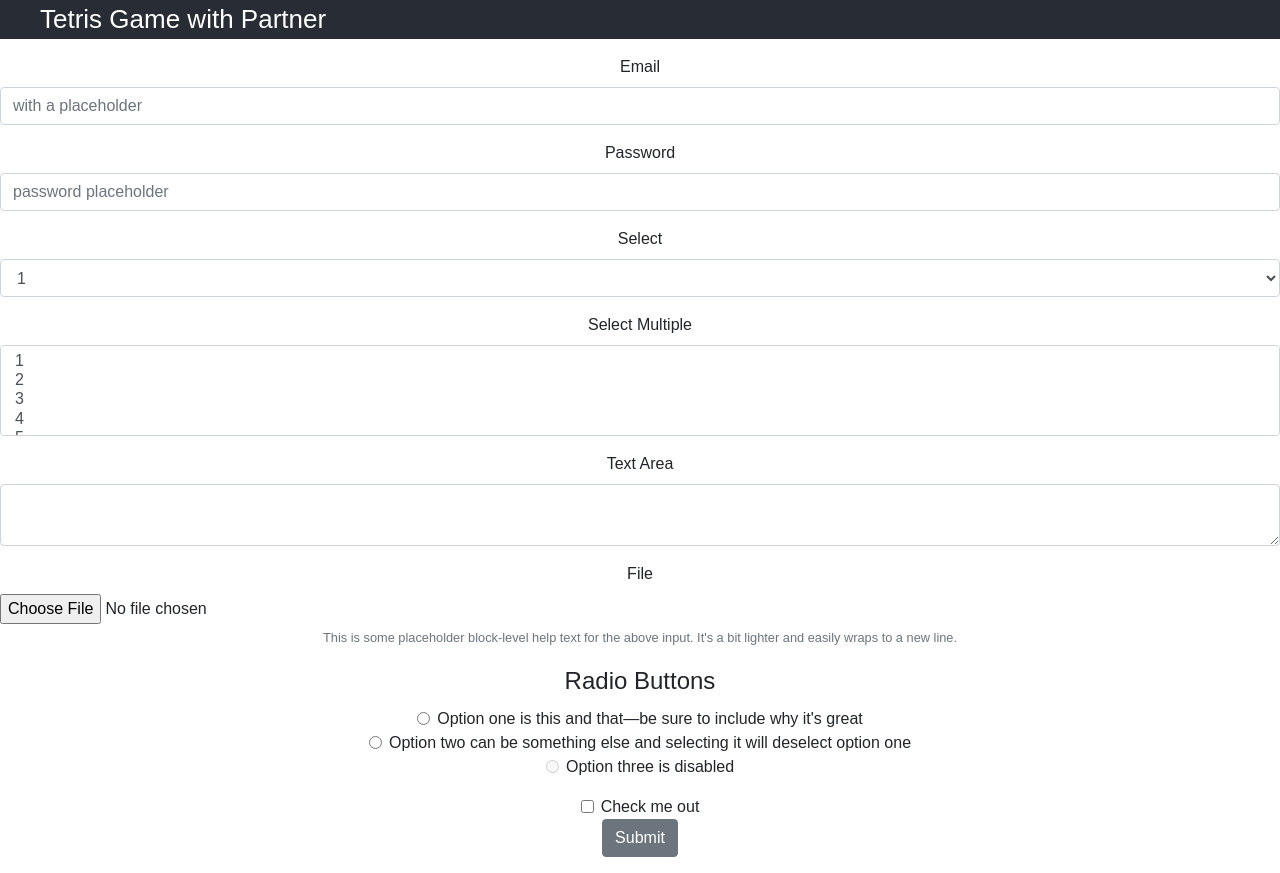
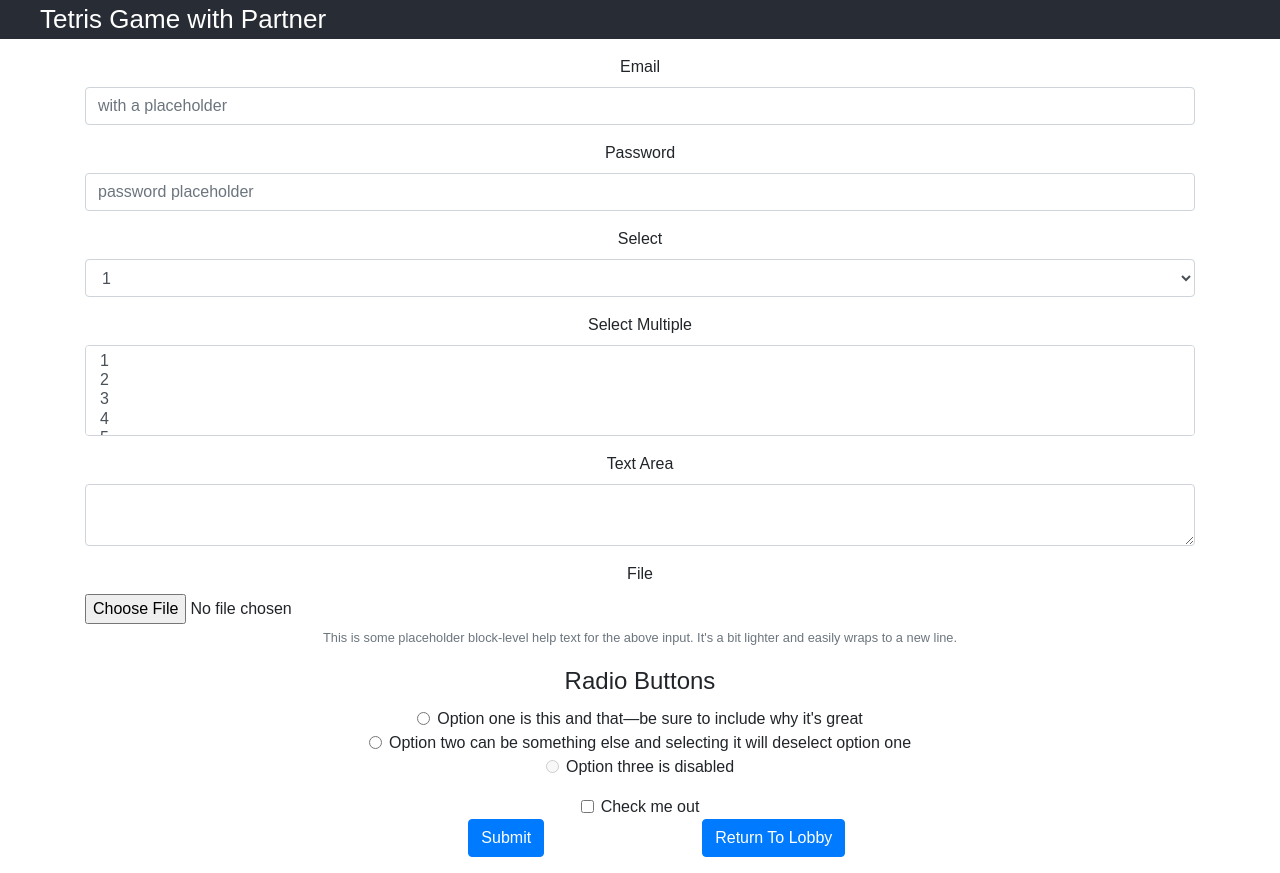
Before and after one commit to serenawangCU/human-agent-collaboration-game-proj, a React (Create React App) app in the folder client/: page /survey in a window 1280 px wide. Built offline with nearby package versions, Linux system fonts and the light colour scheme; no server answers.

Commit message:
improve survy page design. prevent arrow key move screen

```diff
--- a/client/src/components/GameGrid.js
+++ b/client/src/components/GameGrid.js
@@ -105,27 +105,28 @@ class GameGrid extends Component {
 
     keydownHandler(e) {
         //check if player is current player
+        e.preventDefault();
         if (this.state.playerId === this.state.currentPlayer) {
 
             switch(e.keyCode){
                 //left
                 case 37: this.setState({direction: "left"});
-                console.log('handle key left');
+                // console.log('handle key left');
                 break;
 
                 //right
                 case 39: this.setState({direction: "right"});
-                console.log('handle key right');
+                // console.log('handle key right');
                 break;
 
                 //up
                 case 38: this.setState({direction: "up"});
-                console.log('handle key up');
+                // console.log('handle key up');
                 break;
 
                 //down
                 case 40: this.setState({direction: "down"});
-                console.log('handle key down');
+                // console.log('handle key down');
                 break;
 
                 default: break;
--- a/client/src/components/HomeComponent.js
+++ b/client/src/components/HomeComponent.js
@@ -1,36 +1,15 @@
 import React, {Component} from 'react';
 import { Redirect } from 'react-router';
+import { Link } from 'react-router-dom';
 import './Home.css';
-import { Button, Form, FormGroup,Col, Container } from 'reactstrap';
+import { Button, Col, Container, Row } from 'reactstrap';
 
 class Home extends Component {
 
     constructor(props) {
         super(props);
-        this.state = {
-            buttonPressed: false
-        }
 
         //this.buttonPressed = false;
-
-        this.buttonPress = this.buttonPress.bind(this);
-        this.goToLobby = this.goToLobby.bind(this);
-    }
-
-    //buttonPressed = false;
-    buttonPress(){
-        this.setState({buttonPressed: true});
-    }
-
-    goToLobby(buttonPressed){
-
-        console.log("gotoLobby function");
-        if (buttonPressed == true){
-            return <Redirect push to={`/lobby`} />;
-        }
-        else {
-            console.log("button not pressed");
-        }
     }
 
     render() {
@@ -49,18 +28,15 @@ class Home extends Component {
                 </div>
 
 
-                <Form>
-                    <FormGroup row>
-                        <Col md={{size: 6, offset: 3}}>
-                            <Button type="submit" color="primary" onClick={this.buttonPress}>
+                <Row>
+                    <Col md={{size: 6, offset: 3}}>
+                        <Link to={`/lobby`}>
+                            <Button type="submit" color="primary">
                                 Enter Lobby
                             </Button>
-                        </Col>
-                        <Col>
-                            {this.goToLobby(this.state.buttonPressed)}
-                        </Col>
-                    </FormGroup>
-                </Form>
+                        </Link>
+                    </Col>
+                </Row>
 
             </Container>
 
--- a/client/src/components/Popup.js
+++ b/client/src/components/Popup.js
@@ -12,7 +12,7 @@ class Popup extends Component {
                         <div>
                             <h1>Score:<br /> {this.props.finalscore}<br />Would you like to take a Survey?</h1>
                             <NavLink to="/survey">Yes</NavLink>
-                            <NavLink to="/home">No</NavLink>
+                            <NavLink to="/lobby">No</NavLink>
                         </div>
                         : null
                     }
--- a/client/src/components/Survey.js
+++ b/client/src/components/Survey.js
@@ -1,20 +1,25 @@
 import React, {Component} from 'react';
-import { Redirect } from 'react-router';
-import { Button, Form, FormGroup, Label, Input, FormText,Col } from 'reactstrap';
+import { Link } from 'react-router-dom';
+import { Button, Form, FormGroup, Label, Input, FormText, Col, Row } from 'reactstrap';
 
 class Survey extends Component {
 
     constructor(props) {
         super(props);
 
+        this.handleSubmit = this.handleSubmit.bind(this);
     }
 
-
+    handleSubmit(event) {
+      alert("Submitted!");
+      event.preventDefault();
+    }
 
     render() {
         document.body.style.opacity = 1.0;
         return(
-        <Form>
+          <div className="container">
+            <Form onSubmit={this.handleSubmit}>
               <FormGroup>
                   <Label for="exampleEmail">Email</Label>
                   <Input type="email" name="email" id="exampleEmail" placeholder="with a placeholder" />
@@ -82,8 +87,22 @@ class Survey extends Component {
                   Check me out
                 </Label>
               </FormGroup>
-        <Button>Submit</Button>
+              <FormGroup row>
+                <Col md={{size: 3, offset: 3}}>
+                  <Button type="submit" color="primary">
+                    Submit
+                  </Button>
+                </Col>
+                <Col md={{size: 3}}>
+                  <Link to={`/lobby`}>
+                    <Button color="primary">
+                      Return To Lobby
+                    </Button>
+                  </Link>
+                </Col>
+              </FormGroup>
             </Form>
+          </div>
         )
 
     }
```
Also changed, not shown: 2 other files (tests, documents, lock files or other folders). Lines whose indentation alone changed are shown as unchanged.
